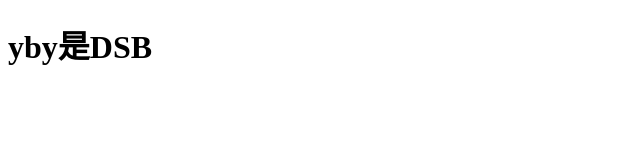
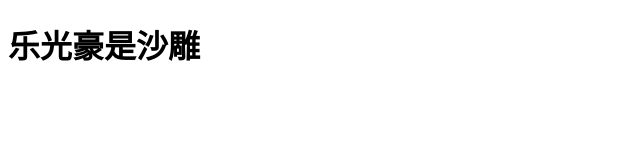
Before and after one commit to yueguanghao/zuoye, a plain HTML site: page demo/index.html in a window 1280 px wide. Shown: the whole page, without its empty margins (0-640 px from the left). Drawn offline with Linux system fonts and the light colour scheme.

Commit message:
易峰的第一次修改

```diff
--- a/demo/index.html
+++ b/demo/index.html
@@ -9,7 +9,7 @@
 </head>
 
 <body>
-    <h1>yby是DSB</h1>
+    <h1>乐光豪是沙雕</h1>
 </body>
 
 </html>
```
Also changed, not shown: index.html (+4 -0 lines).
